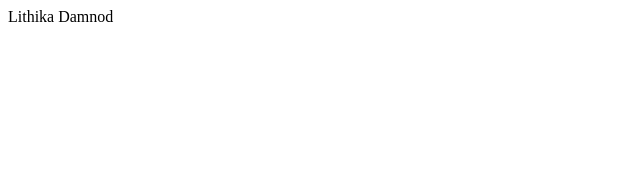
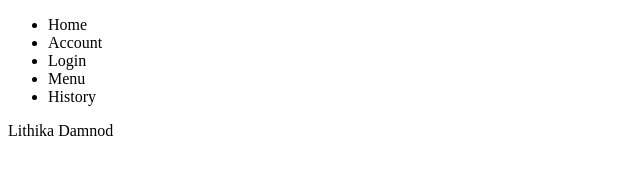
Before and after one commit to lithika-damnod/cs99, a plain HTML site: page website/index.html in a window 1280 px wide. Shown: the whole page, without its empty margins (0-640 px from the left). Drawn offline with Linux system fonts and the light colour scheme.

Commit message:
created the navigatio nbar elements in a ul element

```diff
--- a/website/index.html
+++ b/website/index.html
@@ -6,6 +6,15 @@
 </head>
 
 <body>
+    <nav>
+        <ul>
+            <li>Home</li>
+            <li>Account</li>
+            <li>Login</li>
+            <li>Menu</li>
+            <li>History</li>
+        </ul>
+    </nav>
     Lithika Damnod
 </body>
 
```
